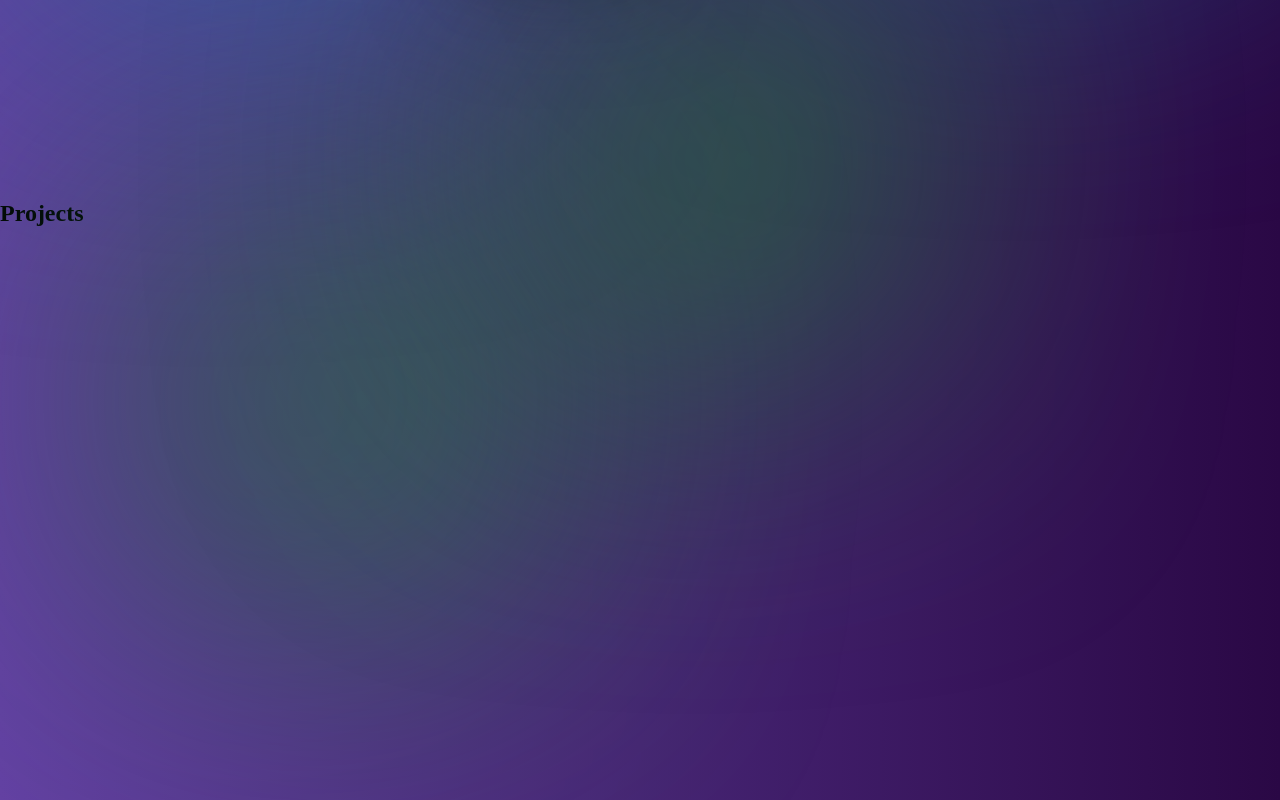
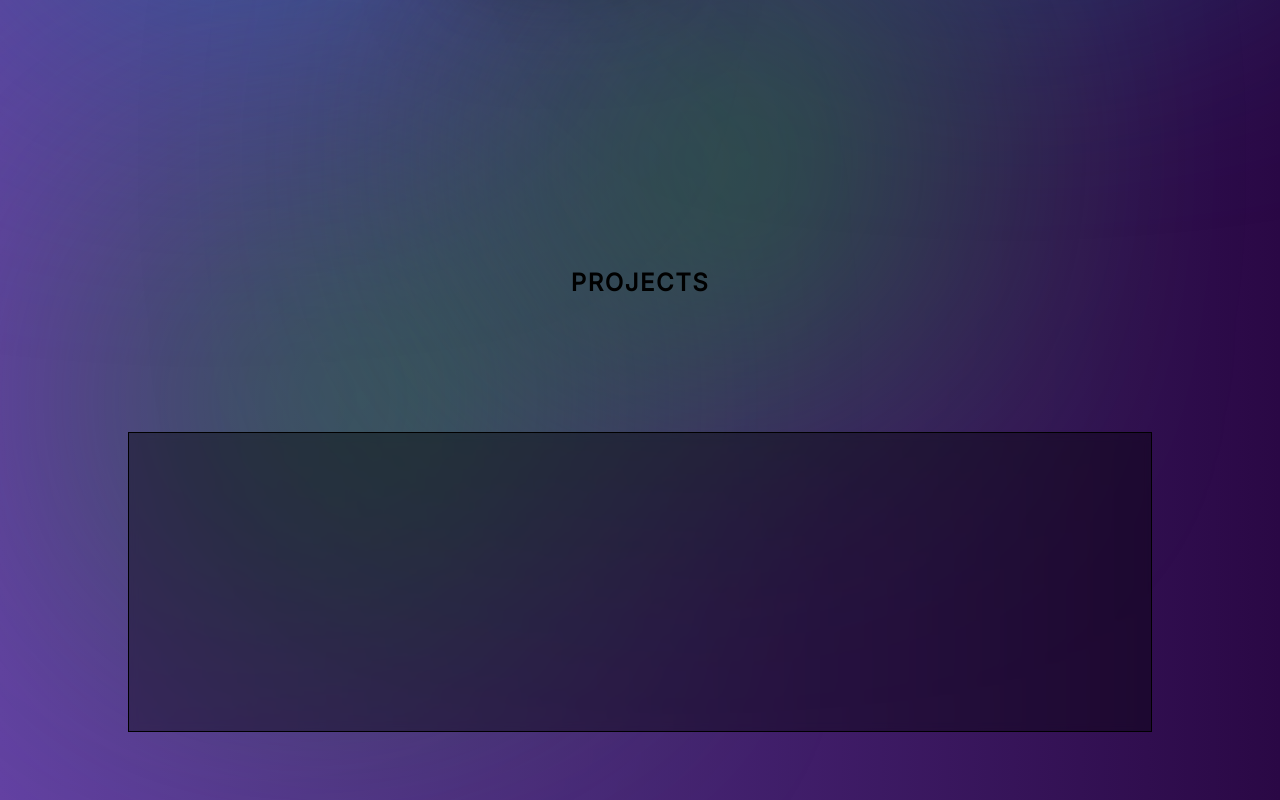
Before and after one commit to Marcelo1080p/portfolio-styled-components, a React (Create React App) app: page / in a window 1280 px wide. Shown: the part 580-1380 px from the top of the page. Built offline with nearby package versions, Linux system fonts and the light colour scheme.

Commit message:
adicionado containerProject ao sectionProject

```diff
--- a/src/App.js
+++ b/src/App.js
@@ -1,6 +1,7 @@
 import "./App.css"
 import { Container } from "./Components/Container";
 import { ContainerImg } from "./Components/ContainerImg";
+import { ContainerProjets } from "./Components/ContainerProjets";
 import { Header } from "./Components/Header";
 import { Dados } from "./Components/Infos";
 import { SectionMain } from "./Components/SectionMain";
@@ -47,8 +48,10 @@ function App() {
       </SectionMain>
 
       <SectionProject id="project">
-        <h1>Projects</h1>
+        <h1 className="titulo">Projects</h1>
+        <ContainerProjets>
 
+        </ContainerProjets>
       </SectionProject>
     </div>
   );
--- a/src/Components/ContainerProjets.jsx
+++ b/src/Components/ContainerProjets.jsx
@@ -1,9 +1,10 @@
 import styled from "styled-components";
 
 export const ContainerProjets = styled.div`
-    background-color: #000;
+    background-color: #00000061;
     width: 80%;
     height: 50%;
     border: 1px solid;
-
+    backdrop-filter: blur(5px);
+    z-index: 1;
 `
--- a/src/Components/SectionProject.jsx
+++ b/src/Components/SectionProject.jsx
@@ -1,11 +1,22 @@
 import styled from "styled-components";
 
 export const SectionProject = styled.section`
-
+    display: flex;
+    flex-direction: column;
+    justify-content: space-around;
+    align-items: center;
     width: 100%;
     height: 600px;
     background: -webkit-linear-gradient(to right, #6441a5, #2a0845);
     background: linear-gradient(to right, #6441a5, #2a0845);
+
+    .titulo {
+        color: #000;
+        text-transform: uppercase;
+        font-family: 'Inter', sans-serif;
+        letter-spacing: 0.1rem;
+        z-index: 1;
+    }
 
     &::before, &::after {
         position: absolute;
```
